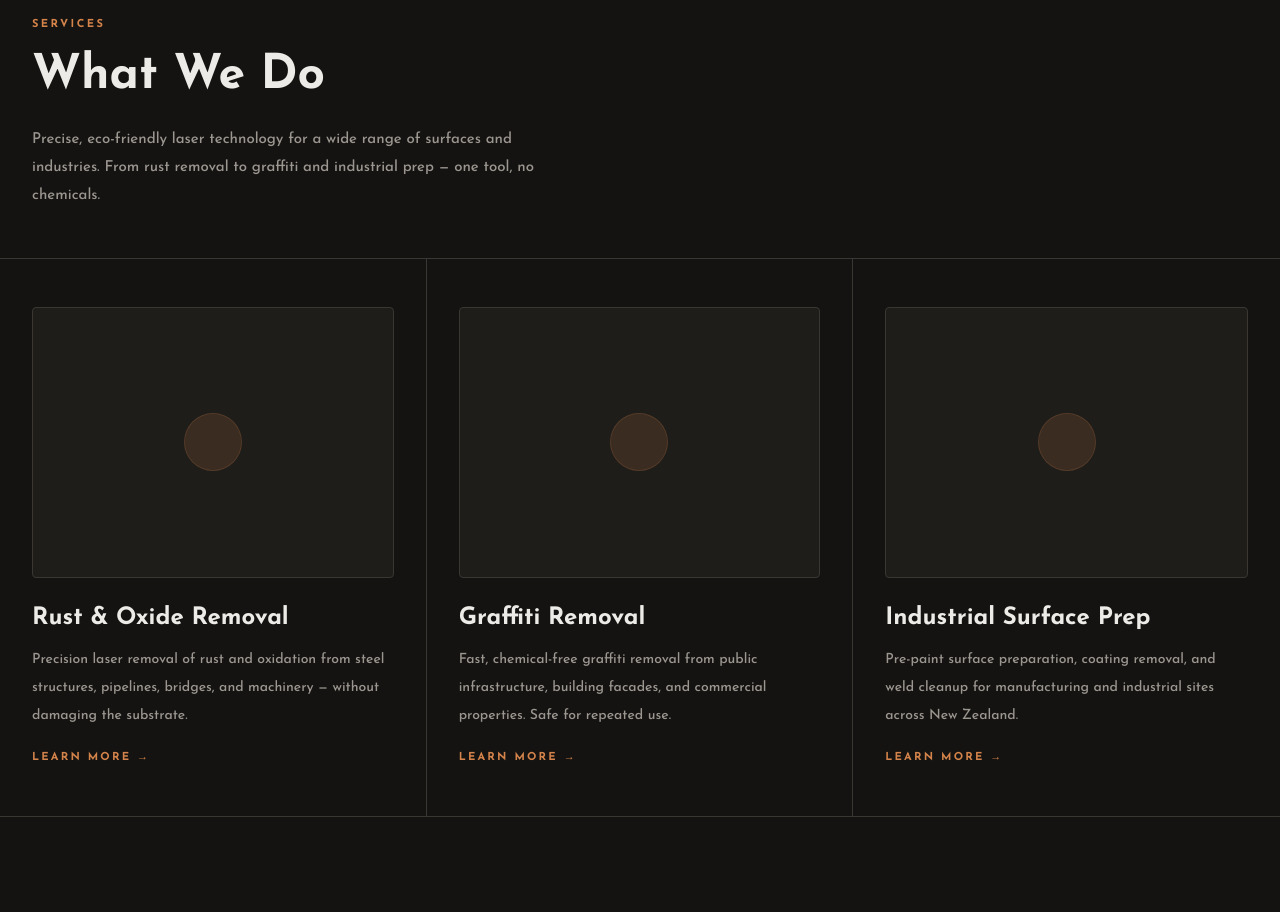
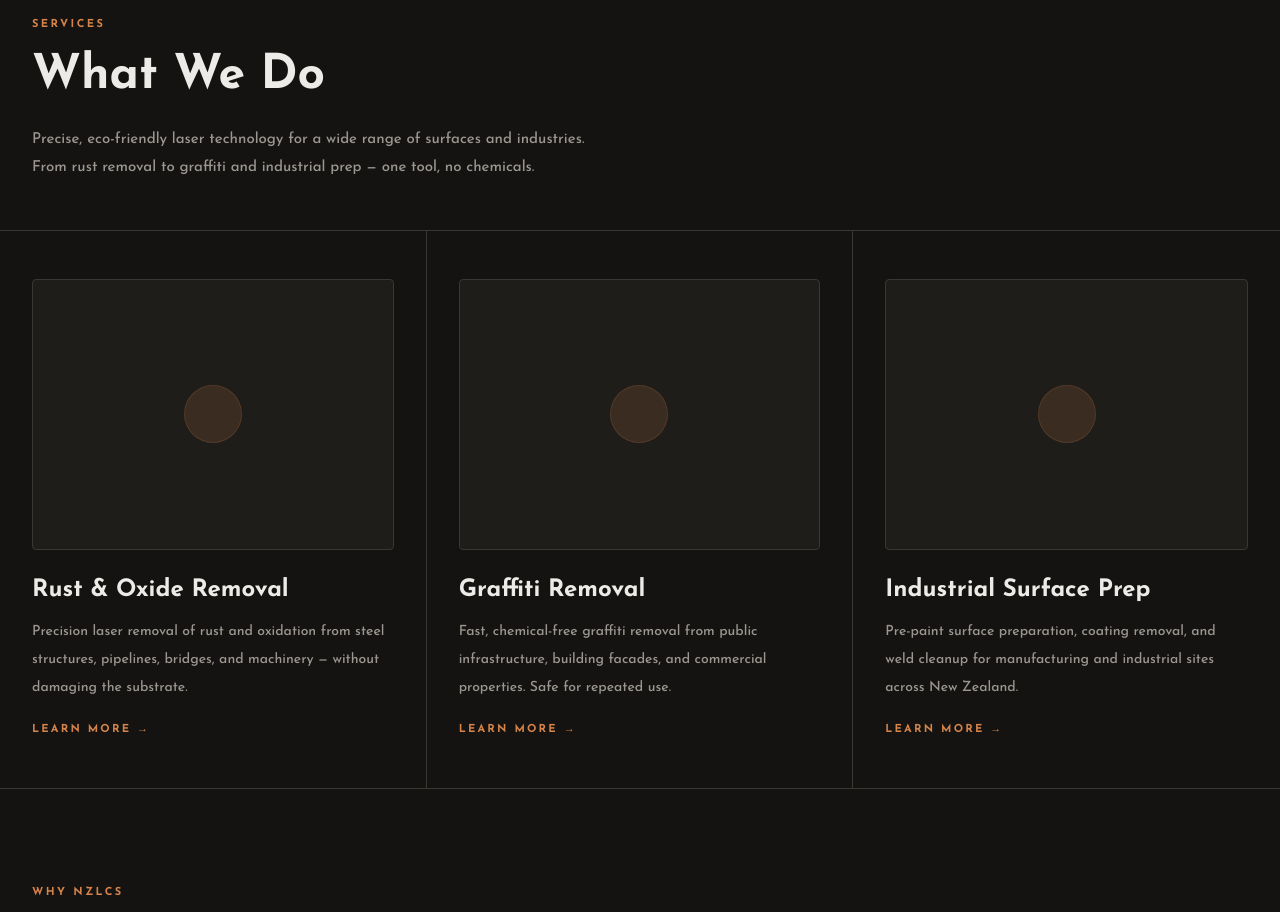
Before and after one commit to seungbeomYang/NZLCS, a Next.js app in the folder frontend4/: page / in a window 1280 px wide. Shown: the part 880-1792 px from the top of the page. Built offline with nearby package versions, Linux system fonts and the light colour scheme.

Commit message:
typo_fixes

```diff
--- a/frontend4/app/contact/page.tsx
+++ b/frontend4/app/contact/page.tsx
@@ -98,8 +98,7 @@ export default function ContactPage() {
           }}
         />
         <div className="relative z-10 mx-auto max-w-[1280px] px-8">
-          <p className="mb-6 flex items-center gap-3 text-[11px] font-bold uppercase tracking-[0.22em] text-brand">
-            <span aria-hidden className="inline-block h-px w-8 bg-brand" />
+          <p className="mb-6 text-[11px] font-bold uppercase tracking-[0.22em] text-brand">
             Contact
           </p>
           <div className="flex flex-col justify-between gap-10 md:flex-row md:items-start">
@@ -197,9 +196,8 @@ export default function ContactPage() {
           {/* RIGHT — Direct Contact box */}
           <div className="px-8 py-24 lg:pl-0">
             <aside className="border border-border bg-surface p-8 lg:p-10">
-              <p className="mb-8 flex items-center gap-3 text-[11px] font-bold uppercase tracking-[0.22em] text-brand">
-                <span aria-hidden className="inline-block h-px w-8 bg-brand" />
-                // Direct Contact
+              <p className="mb-8 text-[11px] font-bold uppercase tracking-[0.22em] text-brand">
+                Direct Contact
               </p>
 
               <dl className="divide-y divide-border">
@@ -239,8 +237,7 @@ export default function ContactPage() {
         <div className="mx-auto max-w-[1280px] px-8 pt-24 pb-12">
           <div className="flex flex-col justify-between gap-10 md:flex-row md:items-start">
             <div>
-              <p className="mb-6 flex items-center gap-3 text-[11px] font-bold uppercase tracking-[0.22em] text-brand">
-                <span aria-hidden className="inline-block h-px w-8 bg-brand" />
+              <p className="mb-6 text-[11px] font-bold uppercase tracking-[0.22em] text-brand">
                 Visit Us
               </p>
               <h2 className="font-sans text-5xl font-bold leading-[1.05] md:text-6xl">
--- a/frontend4/app/page.tsx
+++ b/frontend4/app/page.tsx
@@ -113,10 +113,9 @@ export default function Home() {
               <h2 className="font-sans text-4xl font-bold leading-tight md:text-5xl">
                 What We Do
               </h2>
-              <p className="mt-5 max-w-lg text-[15px] leading-7 text-muted">
-                Precise, eco-friendly laser technology for a wide range of
-                surfaces and industries. From rust removal to graffiti and
-                industrial prep — one tool, no chemicals.
+              <p className="mt-5 max-w-2xl text-[15px] leading-7 text-muted">
+                Precise, eco-friendly laser technology for a wide range of surfaces and industries.<br />
+                From rust removal to graffiti and industrial prep — one tool, no chemicals.
               </p>
             </div>
           </div>
```
